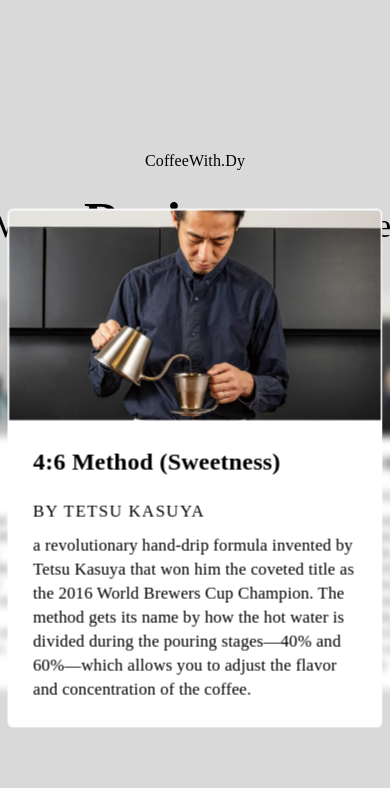
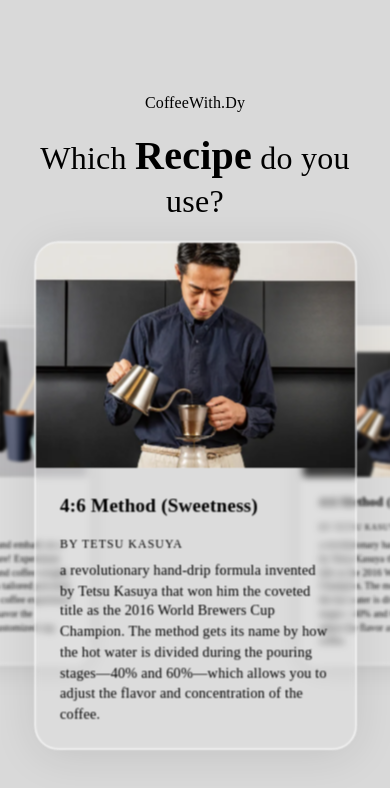
Before and after one commit to Feraldy/coffeewith.dy, a Next.js app: page / in a window 390 px wide. Shown: the top 788 px of the page. Built offline with nearby package versions, Linux system fonts and the light colour scheme.

Commit message:
[fix]change-size-to-rem-for-responsive

```diff
--- a/src/components/coffeeDripperCarousel.tsx
+++ b/src/components/coffeeDripperCarousel.tsx
@@ -11,18 +11,23 @@ const Container = styled(Stack)({
 });
 
 const DripperItem = styled(Box)<{ selected: boolean; visible: boolean }>(({ selected, visible }) => ({
-  width: selected ? '250px' : '200px',
-  height: '250px',
-  filter: selected ? 'none' : 'blur(4px)',
-  transition: 'filter 0.4s ease, transform 0.4s ease, opacity 0.4s ease',
-  transform: selected ? 'scale(1.5)' : 'scale(0.5) translateX(${position * 50}px)',
+  maxWidth: '55vw',
+  width: selected ? '18rem' : '8rem',
+  maxHeight: '50vh',
+  filter: selected ? 'none' : 'blur(0.2rem)',
+  transition: 'filter 0.4s ease, transform 0.4s ease, opacity 0.4s ease, box-shadow 0.2s ease',
+  transform: selected ? 'scale(1.5)' : 'scale(0.5)  translateX(${position * 3}rem)',
   opacity: visible ? 1 : 0,
   display: visible ? 'flex' : 'none',
   flexDirection: 'column',
   alignItems: 'center',
-  margin: '0 10px',
+  margin: '5.5rem 1rem',
   position: 'relative',
-  zIndex: selected ? 1 : 0,
+  zIndex: selected ? 10 : 0,
+  '&:hover': {
+    transform: selected ? 'scale(1.6)' : 'scale(1)',
+    cursor: 'pointer'
+  },
 }));
 
 interface CoffeeDripperCarouselProps {
@@ -36,7 +41,8 @@ const CoffeeDripperCarousel: React.FC<CoffeeDripperCarouselProps> = ({ onDripper
 
   const handleClick = (index: number) => {
     setSelectedIndex(index);
-    if(index ===  selectedIndex ){onDripperSelect(drippers[index]);}
+    if(index ===  selectedIndex ){
+      onDripperSelect(drippers[index]);}
   };
 
   const handleKeyDown = (event: KeyboardEvent) => {
@@ -62,7 +68,7 @@ const CoffeeDripperCarousel: React.FC<CoffeeDripperCarouselProps> = ({ onDripper
       const touchEndX = event.changedTouches[0].clientX;
       const deltaX = touchEndX - touchStartX;
 
-      if (Math.abs(deltaX) > 50) {
+      if (Math.abs(deltaX) > 20) {
         if (deltaX > 0) {
           handleClick((selectedIndex - 1 + drippers.length) % drippers.length);
         } else {
@@ -112,17 +118,16 @@ const CoffeeDripperCarousel: React.FC<CoffeeDripperCarouselProps> = ({ onDripper
 
   return (
     <Container spacing={2} alignItems="center">
-      <Stack spacing={2} alignItems="center" height="100vh" justifyContent="center" gap="15px">
-        <Typography variant="h4" style={{ textAlign: 'center', color: 'black', fontFamily: 'Poppins' }}>
-          <span style={{ fontWeight: 300 }}>What coffee </span>
-          <strong style={{ fontSize: '1.5em', fontWeight: 700, color: 'black' }}>
+      <Stack spacing={2} alignItems="center" height="100vh" justifyContent="center" ref={dripperCarouselRef}>
+        <Typography variant="h4" style={{ textAlign: 'center', color: 'black', fontFamily: 'Poppins' }} maxWidth="80vw">
+          <span style={{ fontSize: '2rem', fontWeight: 300 }}>What coffee </span>
+          <strong style={{ fontSize: '2.5rem', fontWeight: 700, color: 'black' }}>
             dripper
           </strong>
-          <span style={{ fontWeight: 300 }}> do you use?</span>
+          <span style={{ fontSize: '2rem', fontWeight: 300 }}> do you use?</span>
         </Typography>
-        <Box display="flex" justifyContent="center" height="400px">
+        <Stack direction="row">
           {displayedDrippers.map((dripper, index) => (
-            <Stack alignItems="center" justifyContent="center" key={dripper.name} spacing={2} ref={dripperCarouselRef}>
               <DripperItem
                 alignItems="center"
                 selected={selectedIndex === (selectedIndex + index - 1 + drippers.length) % drippers.length}
@@ -133,16 +138,14 @@ const CoffeeDripperCarousel: React.FC<CoffeeDripperCarouselProps> = ({ onDripper
                   src={dripper.image}
                   alt={dripper.name}
                   style={{
-                    width: '250px',
-                    height: '250px',
+                    width: '14rem',
+                    height: '14rem',
                     objectFit: 'contain',
-                    borderRadius: '8px'
                   }}
                 />
               </DripperItem>
-            </Stack>
           ))}
-        </Box>
+        </Stack>
       </Stack>
     </Container>
   );
--- a/src/components/recipeCard.tsx
+++ b/src/components/recipeCard.tsx
@@ -10,22 +10,27 @@ const Container = styled(Stack)({
   justifyContent: 'center',
 });
 
-const CardItem = styled(Card)<{ selected: boolean; visible: boolean; hovered: boolean }>(
-  ({ selected, visible, hovered }) => ({
-    width: selected ? '250px' : '200px',
-    position: 'relative',
-    filter: selected ? 'none' : 'blur(4px)',
+const CardItem = styled(Card)<{ selected: boolean; visible: boolean }>(
+  ({ selected, visible }) => ({
+    maxWidth: '55vw',
+    width: selected ? '20rem' : '18rem',
+    maxHeight: '55vh',
+    filter: selected ? 'none' : 'blur(0.1rem)',
     transition: 'filter 0.4s ease, transform 0.4s ease, opacity 0.4s ease, box-shadow 0.2s ease',
-    transform: selected ? 'scale(1.5)' : 'scale(0.5) translateX(${position * 50}px)',
+    transform: selected ? 'scale(1.5)' : 'scale(0.5)  translateX(${position * 3}rem)',
     opacity: visible ? 1 : 0,
     display: visible ? 'flex' : 'none',
     flexDirection: 'column',
     alignItems: 'center',
-    margin: '0 10px',
+    margin: '5.5rem 0rem',
     zIndex: selected ? 10 : 0,
-    boxShadow: hovered && selected ? '0px 0px 20px rgba(0, 0, 0, 0.3)' : 'none',
+    background: "rgba(255, 255, 255, 0.1)",
+    borderRadius: "1rem",
+    boxShadow: "0 4px 30px rgba(0, 0, 0, 0.1)",
+    backdropFilter: "blur(0.15rem)",
+    border: "1px solid rgba(255, 255, 255, 0.67)",
     '&:hover': {
-      transform: selected ? 'scale(1.6)' : 'scale(0.6) translateX(${position * 50}px)',
+      transform: selected ? 'scale(1.6)' : 'scale(1)',
     },
   })
 );
@@ -127,27 +132,26 @@ const CardRecipeCarousel: React.FC<CardRecipeCarouselProps> = ({ onRecipeSelect,
 
   return (
     <Container spacing={2} alignItems="center" height="100vh">
-      <Typography style={{ textAlign: 'left', color: 'black', fontFamily: 'Poppins' }}>CoffeeWith.Dy</Typography>
-      <Stack spacing={2} alignItems="center" height="60%" justifyContent="space-between" ref={recipeCarouselRef}>
-        <Typography variant="h4" style={{ textAlign: 'center', color: 'black', fontFamily: 'Poppins' }}>
-          <span style={{ fontWeight: 300 }}>Which </span>
-          <strong style={{ fontSize: '1.5em', fontWeight: 700, color: 'black' }}>
+      <Stack spacing={2} alignItems="center" justifyContent="center" ref={recipeCarouselRef}>
+        <Typography style={{ textAlign: 'left', color: 'black', fontFamily: 'Poppins' }}>CoffeeWith.Dy</Typography>
+        <Typography maxWidth="80vw" variant="h4" style={{ textAlign: 'center', color: 'black', fontFamily: 'Poppins' }}>
+          <span style={{ fontSize: '2rem', fontWeight: 300 }}>Which </span>
+          <strong style={{ fontSize: '2.5rem', fontWeight: 700, color: 'black' }}>
             Recipe
           </strong>
-          <span style={{ fontWeight: 300 }}> do you use?</span>
+          <span style={{ fontSize: '2rem', fontWeight: 300 }}> do you use?</span>
         </Typography>
-        <Box display="flex" justifyContent="center" height="400px">
+        <Stack direction="row">
           {displayedCard.map((cardRecipe, index) => (
-            <Stack alignItems="center" justifyContent="space-between" key={cardRecipe.id} height="100%">
-              <CardItem className='glass'
+              <CardItem key={cardRecipe.id}
                 selected={selectedIndex === (selectedIndex + index - 1 + cardRecipes.length) % cardRecipes.length}
                 visible={true}
                 onClick={() => handleClick((selectedIndex + index - 1 + cardRecipes.length) % cardRecipes.length)}
-                hovered={false}>
+                >
                 <CardActionArea>
                   <CardMedia
                     component="img"
-                    height="140"
+                    height="150rem"
                     src={cardRecipe.image}
                     sx={{ objectFit: 'cover' }} />
                   <CardContent sx={{
@@ -157,21 +161,20 @@ const CardRecipeCarousel: React.FC<CardRecipeCarouselProps> = ({ onRecipeSelect,
                     width: '100%',
                     color: 'black'
                   }}>
-                    <Typography gutterBottom component="div" style={{ fontSize: '1rem', fontFamily: 'Poppins', fontWeight: 700 }}>
+                    <Typography gutterBottom component="div" style={{ fontSize: '0.8rem', fontFamily: 'Poppins', fontWeight: 700 }}>
                       {cardRecipe.recipeName}
                     </Typography>
-                    <Typography variant="overline" component="div" style={{ fontSize: '0.7rem', fontFamily: 'Poppins' }}>
+                    <Typography variant="overline" component="div" style={{ fontSize: '0.5rem', fontFamily: 'Poppins' }}>
                       by {cardRecipe.name}
                     </Typography>
-                    <Typography variant="body2" sx={{ fontSize: '0.7rem', fontWeight: 500, fontFamily: 'Poppins' }}>
+                    <Typography variant="body2" sx={{ fontSize: '0.6rem', fontWeight: 500, fontFamily: 'Poppins', opacity:1}}>
                       {cardRecipe.description}
                     </Typography>
                   </CardContent>
                 </CardActionArea>
               </CardItem>
-            </Stack>
           ))}
-        </Box>
+        </Stack>
       </Stack>
     </Container>
   );
--- a/src/components/waterRatio.tsx
+++ b/src/components/waterRatio.tsx
@@ -33,8 +33,7 @@ const WaterRatio: React.FC<waterRatioProps> =({onWaterRatioChange, onWaterRatioC
 
   const handleWaterLevelChange = (event:any) => {
     const newWater = parseInt(event.target.value, 10) || 0;
-    const newRatio = newWater / coffeeWeight;
-    onWaterRatioChange(newWater, Math.round(newRatio));
+    onWaterRatioChange(newWater, newWater / coffeeWeight);
   };
 
   const calculateWaterHeight = () => {
@@ -84,13 +83,13 @@ const handleFlip = () => {
   return (
     <Container spacing={2} alignItems="center">
       <Stack>
-        <Typography variant="h5" sx={{ fontFamily: "Poppins" }}>
+        <Typography fontSize="1.5rem" sx={{ fontFamily: "Poppins" }}>
           How much <strong>Water</strong>?
         </Typography>
         <Typography
-          variant="h5"
+          fontSize="1.5rem"
           align="right"
-          sx={{ fontFamily: "Poppins", cursor: "pointer" }}
+          sx={{ fontFamily: "Poppins", cursor: "pointer", '&:hover': {textDecoration:"underline"}}}
           onClick={handleFlip}
         >
           or <strong>Ratio</strong>?
@@ -116,6 +115,10 @@ const handleFlip = () => {
           transition: "transform 0.8s",
           transformStyle: "preserve-3d",
           transform: isFlipped ? "rotateY(180deg)" : "rotateY(0deg)",
+          '&:hover': {
+            transform: 'scale(1.1)',
+            cursor: 'pointer'
+          },
         }}
       >
         <Box
@@ -172,7 +175,7 @@ const handleFlip = () => {
             onChange={handleWaterLevelChange}
             min={0}
             max={400}
-            step={10}
+            step={1}
             sx={{ width: "13rem", color: "black" }}
           />
           <FormControl variant="standard" sx={{ width: '2rem', '& .MuiInput-underline:before': { borderBottom: 'none' } }}>
```
Also changed, not shown: src/components/coffeeScale.tsx (+30 -31 lines), src/components/fullRecipe.tsx (+57 -57 lines).
